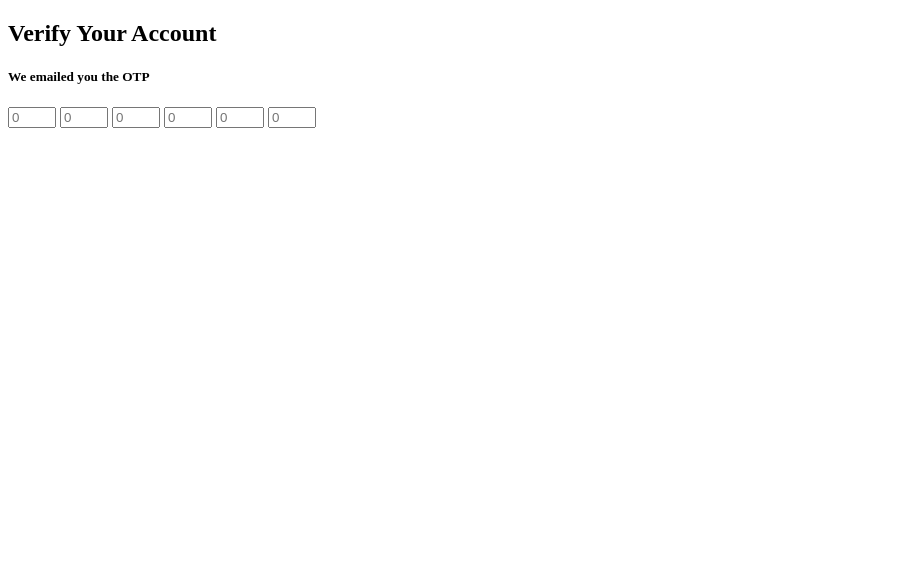
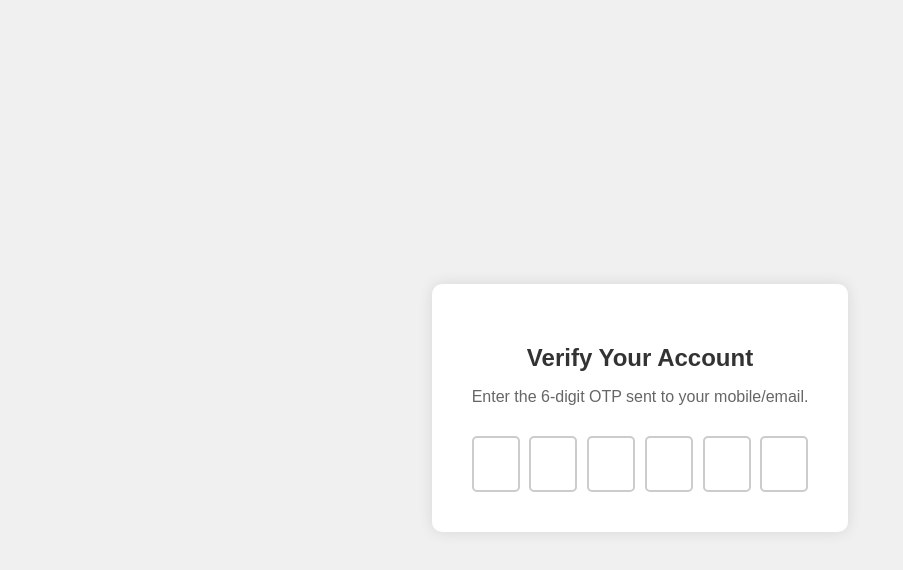
Before and after one commit to acciojob/OTP-Brijwasi85, a website: page main.html in a window 1280 px wide. Shown: the whole page, without its empty margins (0-903 px from the left). Drawn offline with Linux system fonts and the light colour scheme.

Commit message:
created a submission

```diff
--- a/main.html
+++ b/main.html
@@ -1,23 +1,26 @@
- <!DOCTYPE html>
+<!DOCTYPE html>
 <html lang="en">
 <head>
     <meta charset="UTF-8">
     <meta name="viewport" content="width=device-width, initial-scale=1.0">
-    <title>OTP Entry</title>
+    <title>OTP Verification</title>
+    <link rel="stylesheet" href="styles.css">
 </head>
 <body>
-    <h2 id="verification_heading"> Verify Your Account</h2>
-    <h5 id="verification_subtext"> We emailed you the OTP</h5>
+    <div class="otp-container">
+        <h2 id="verification_heading">Verify Your Account</h2>
+        <p id="verification_subtext">Enter the 6-digit OTP sent to your mobile/email.</p>
 
-    <div class="code-container">
-        <input class="code" id="code-1" type="number" min="0" max="9" placeholder="0" required>
-        <input class="code" id="code-2" type="number" min="0" max="9" placeholder="0" required>
-        <input class="code" id="code-3" type="number" min="0" max="9" placeholder="0" required>
-        <input class="code" id="code-4" type="number" min="0" max="9" placeholder="0" required>
-        <input class="code" id="code-5" type="number" min="0" max="9" placeholder="0" required>
-        <input class="code" id="code-6" type="number" min="0" max="9" placeholder="0" required>
+        <div class="code-container">
+            <input type="text" maxlength="1" class="code" id="code-1">
+            <input type="text" maxlength="1" class="code" id="code-2">
+            <input type="text" maxlength="1" class="code" id="code-3">
+            <input type="text" maxlength="1" class="code" id="code-4">
+            <input type="text" maxlength="1" class="code" id="code-5">
+            <input type="text" maxlength="1" class="code" id="code-6">
+        </div>
     </div>
 
-    <script src="./otpEntry.js"></script>
+    <script src="script.js"></script>
 </body>
 </html>
--- a/script.js
+++ b/script.js
@@ -1,29 +1,27 @@
 //your JS code here. If required.
-const otp = document.querySelectorAll(".code");
-// console.log(otp);
-// console.log(otp[0]);
-// console.dir(otp[0]);
-otp[0].focus();
+const inputs = document.querySelectorAll(".code");
 
-otp.forEach((num, index) => {
-    // console.log(num, index);
-    num.addEventListener("input", (event) => {
-        // console.dir(event.target);
-        console.log(event.target.value);
-        if(event.target.value.length === 1 && index < otp.length - 1) {
-            otp[index+1].focus();
+inputs.forEach((input, index) => {
+    input.addEventListener("input", () => {
+        // Move forward when a number is typed
+        if(input.value.length === 1 && index < inputs.length - 1) {
+            inputs[index + 1].focus();
         }
-    })
+    });
 
-    num.addEventListener("keydown", (event) => {
-        // console.log(event);
-        // console.log(event.target);
-        // console.log(event.target.value);
-        // console.log(event.key);
-        if(event.key === "Backspace" && index > 0) {
-            // console.log("This is a number", num.value);
-            num.value = "";
-            otp[index-1].focus();
+    input.addEventListener("keydown", (e) => {
+        if(e.key === "Backspace") {
+            if(input.value === "" && index > 0) {
+                // Move back if current input is empty
+                inputs[index - 1].focus();
+            }
         }
-    })
-})
+    });
+
+    // Optional: prevent non-numeric input
+    input.addEventListener("keypress", (e) => {
+        if(!/[0-9]/.test(e.key)) {
+            e.preventDefault();
+        }
+    });
+});
--- a/styles.css
+++ b/styles.css
@@ -1 +1,50 @@
 /*  your css code here. If applicable */
+body {
+    display: flex;
+    justify-content: center;
+    align-items: center;
+    height: 100vh;
+    font-family: Arial, sans-serif;
+    background-color: #f0f0f0;
+}
+
+.otp-container {
+    background-color: #fff;
+    padding: 40px;
+    border-radius: 10px;
+    box-shadow: 0 0 15px rgba(0,0,0,0.1);
+    text-align: center;
+}
+
+#verification_heading {
+    margin-bottom: 10px;
+    color: #333;
+}
+
+#verification_subtext {
+    margin-bottom: 30px;
+    color: #666;
+}
+
+.code-container {
+    display: flex;
+    justify-content: space-between;
+    max-width: 350px;
+    margin: 0 auto;
+}
+
+.code {
+    width: 40px;
+    height: 50px;
+    font-size: 24px;
+    text-align: center;
+    border: 2px solid #ccc;
+    border-radius: 5px;
+    outline: none;
+    transition: border-color 0.2s;
+}
+
+.code:focus {
+    border-color: #007BFF;
+    box-shadow: 0 0 5px #007BFF;
+}
```
